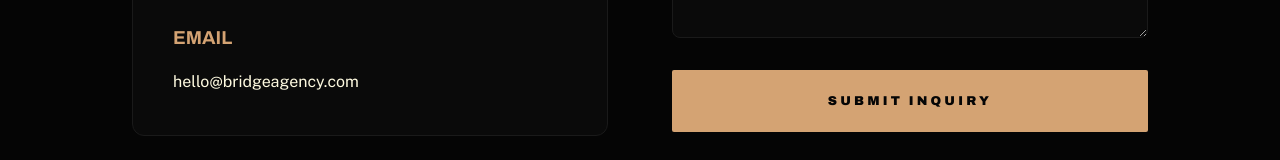
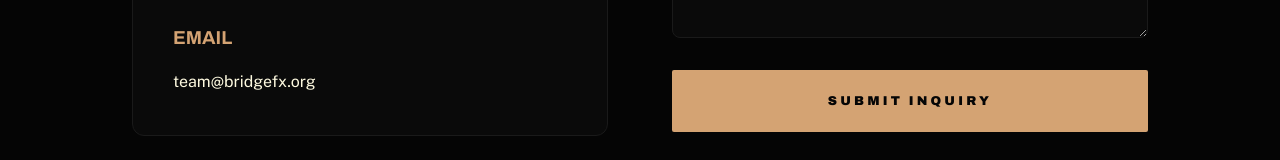
Before and after one commit to Hihinikhil/Bridgefx, a React (Vite) app: page / in a window 1280 px wide. Shown: the part 6618-6778 px from the top of the page. Built offline with nearby package versions, Linux system fonts and the light colour scheme; no server answers.

Commit message:
Mail change

```diff
--- a/src/components/Contact.jsx
+++ b/src/components/Contact.jsx
@@ -60,7 +60,7 @@ export default function Contact({ data }) {
             </div>
             <div className="contact-method">
               <h3>Email</h3>
-              <p style={{ color: "var(--text)" }}>hello@bridgeagency.com</p>
+              <p style={{ color: "var(--text)" }}>team@bridgefx.org</p>
             </div>
           </div>
 
```
